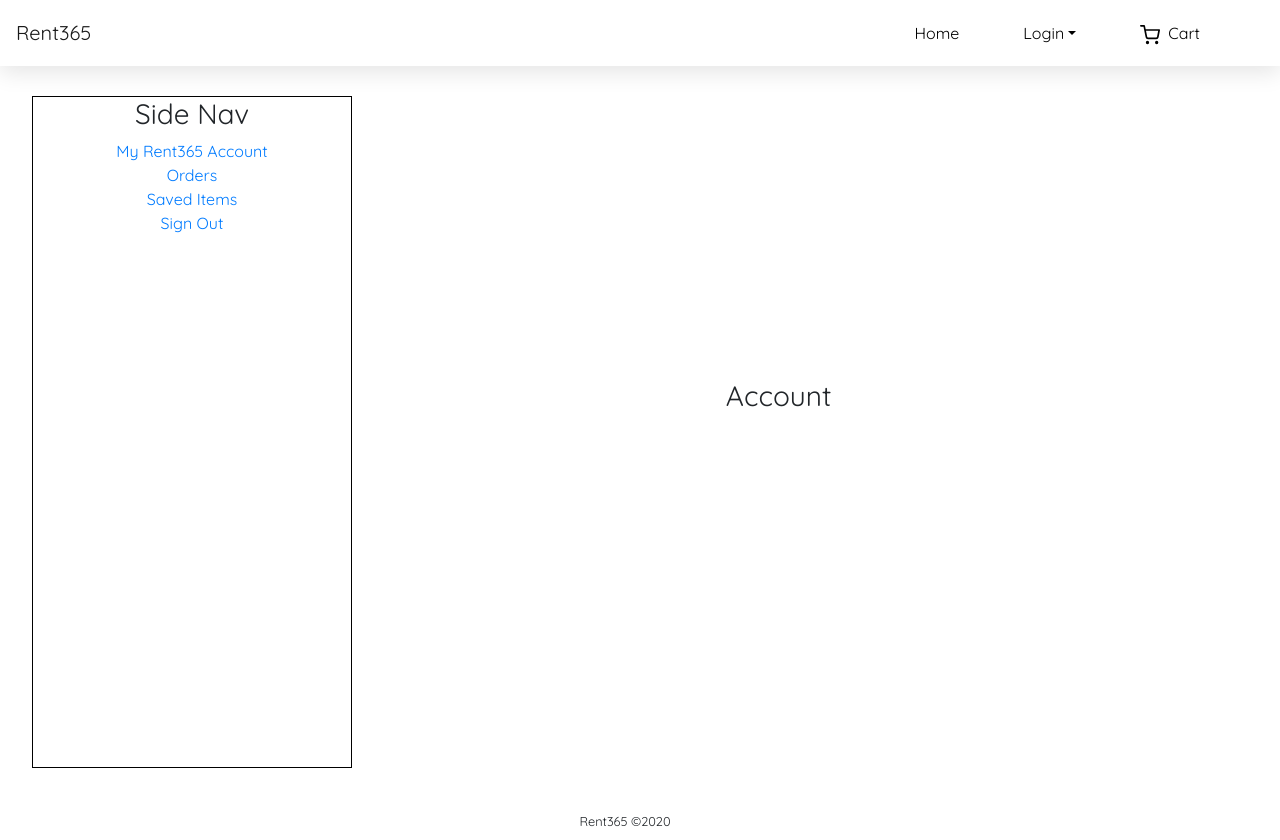
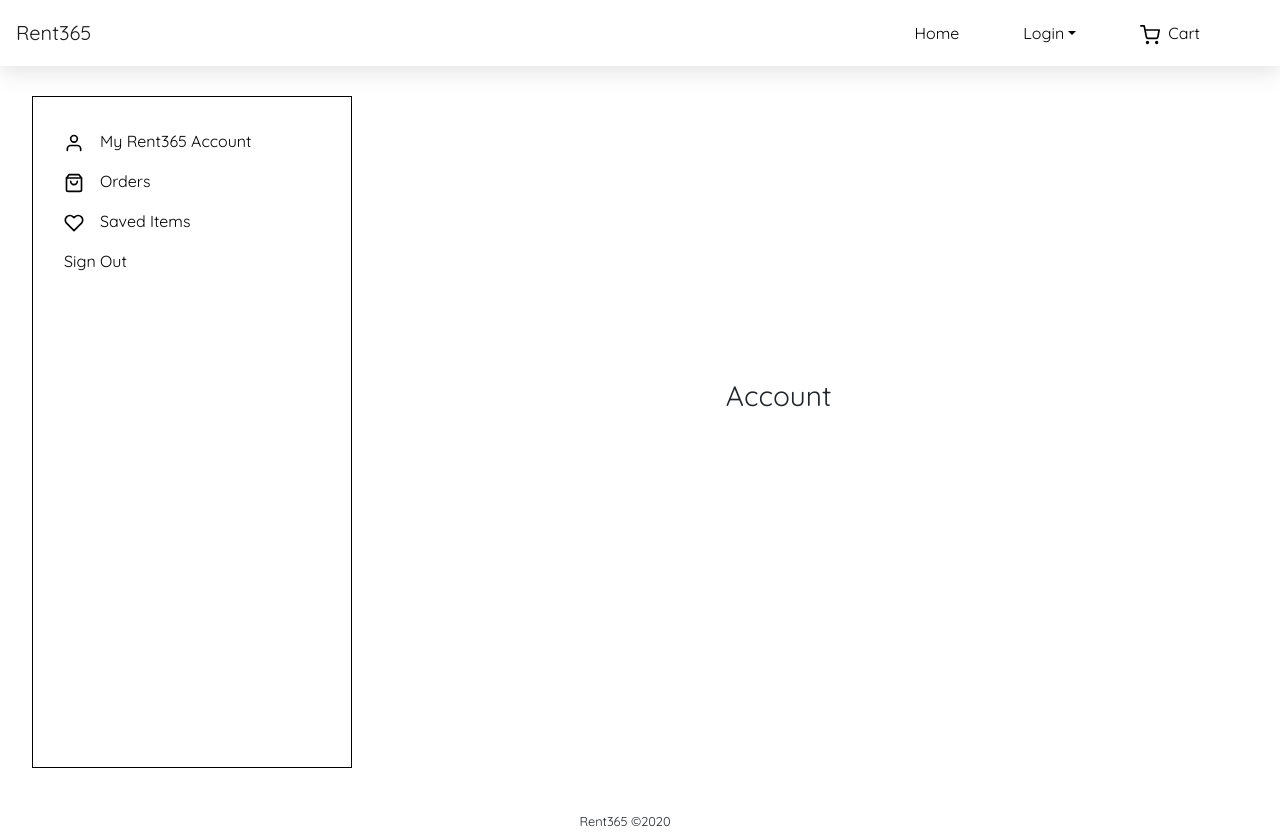
Before and after one commit to kuicpet/Rent365, a React (Create React App) app in the folder rent365/: page /customer/account in a window 1280 px wide. Built offline with nearby package versions, Linux system fonts and the light colour scheme.

Commit message:
bg--updated

```diff
--- a/rent365/src/App.css
+++ b/rent365/src/App.css
@@ -334,9 +334,17 @@ button {
 .nav-items {
   display: flex;
   flex-direction: column;
-  align-items: center;
   justify-content: center;
   text-align: justify;
+  width: 100%;
+}
+.item {
+  color: #000;
+}
+.item:hover {
+  background-color: #ededed;
+  text-decoration: none;
+  color: #000;
 }
 /**Footer*/
 .footer {
--- a/rent365/src/components/Account.js
+++ b/rent365/src/components/Account.js
@@ -9,12 +9,20 @@ const Account = () => {
         <div className="row text-center">
             <Header />
             <div className="col-sm-12 col-md-3 col-lg-3 side-nav">
-                <h3>Side Nav</h3>
-                <Nav className="nav-items">
-                   <Link to="/customer/account">My Rent365 Account</Link>
-                   <Link to="/customer/order">Orders</Link>
-                   <Link to="/customer/saved-items">Saved Items</Link>
-                   <Link>Sign Out</Link>
+                <Nav className="nav-items pt-4">
+                   <Link className="px-3 py-2 item" to="/customer/account">
+                     <svg xmlns="http://www.w3.org/2000/svg" width="20" height="20" viewBox="0 0 24 24" fill="none" stroke="currentColor" stroke-width="2" stroke-linecap="round" stroke-linejoin="round" className="feather feather-user"><path d="M20 21v-2a4 4 0 0 0-4-4H8a4 4 0 0 0-4 4v2"></path><circle cx="12" cy="7" r="4"></circle></svg>
+                       <span className="mx-3">My Rent365 Account</span>
+                    </Link>
+                   <Link className="px-3 py-2 item" to="/customer/order">
+                     <svg xmlns="http://www.w3.org/2000/svg" width="20" height="20" viewBox="0 0 24 24" fill="none" stroke="currentColor" stroke-width="2" stroke-linecap="round" stroke-linejoin="round" class="feather feather-shopping-bag"><path d="M6 2L3 6v14a2 2 0 0 0 2 2h14a2 2 0 0 0 2-2V6l-3-4z"></path><line x1="3" y1="6" x2="21" y2="6"></line><path d="M16 10a4 4 0 0 1-8 0"></path></svg>
+                        <span className="mx-3">Orders</span>
+                   </Link>
+                   <Link className="px-3 py-2 item" to="/customer/saved-items">
+                     <svg xmlns="http://www.w3.org/2000/svg" width="20" height="20" viewBox="0 0 24 24" fill="none" stroke="currentColor" stroke-width="2" stroke-linecap="round" stroke-linejoin="round" class="feather feather-heart"><path d="M20.84 4.61a5.5 5.5 0 0 0-7.78 0L12 5.67l-1.06-1.06a5.5 5.5 0 0 0-7.78 7.78l1.06 1.06L12 21.23l7.78-7.78 1.06-1.06a5.5 5.5 0 0 0 0-7.78z"></path></svg>
+                        <span className="mx-3">Saved Items</span>
+                   </Link>
+                   <Link className="px-3 py-2 item" to="/">Sign Out</Link>
                 </Nav>
             </div>
             <div className="col-sm-12 col-md-8 col-lg-8 accountSection">
```
